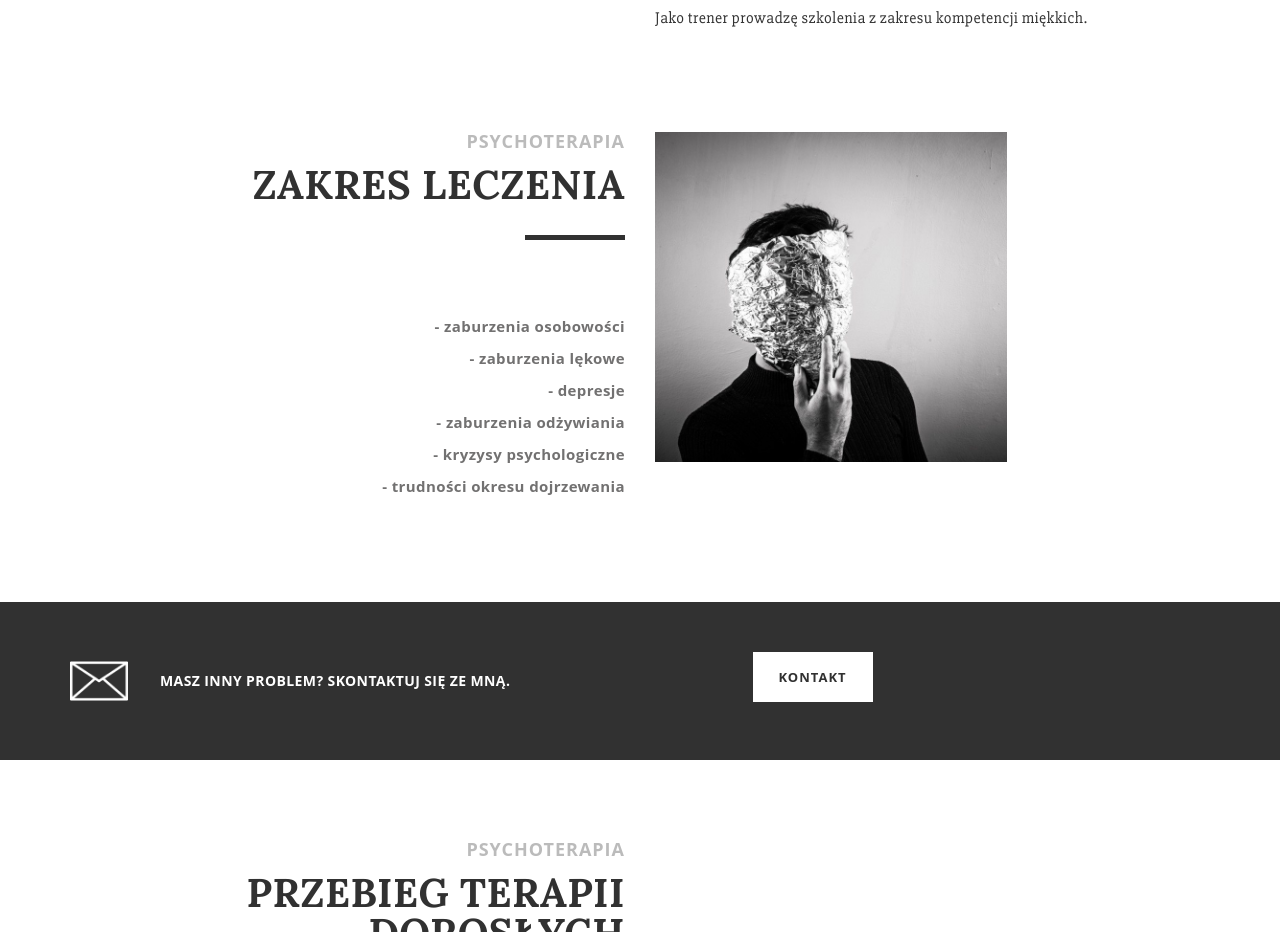
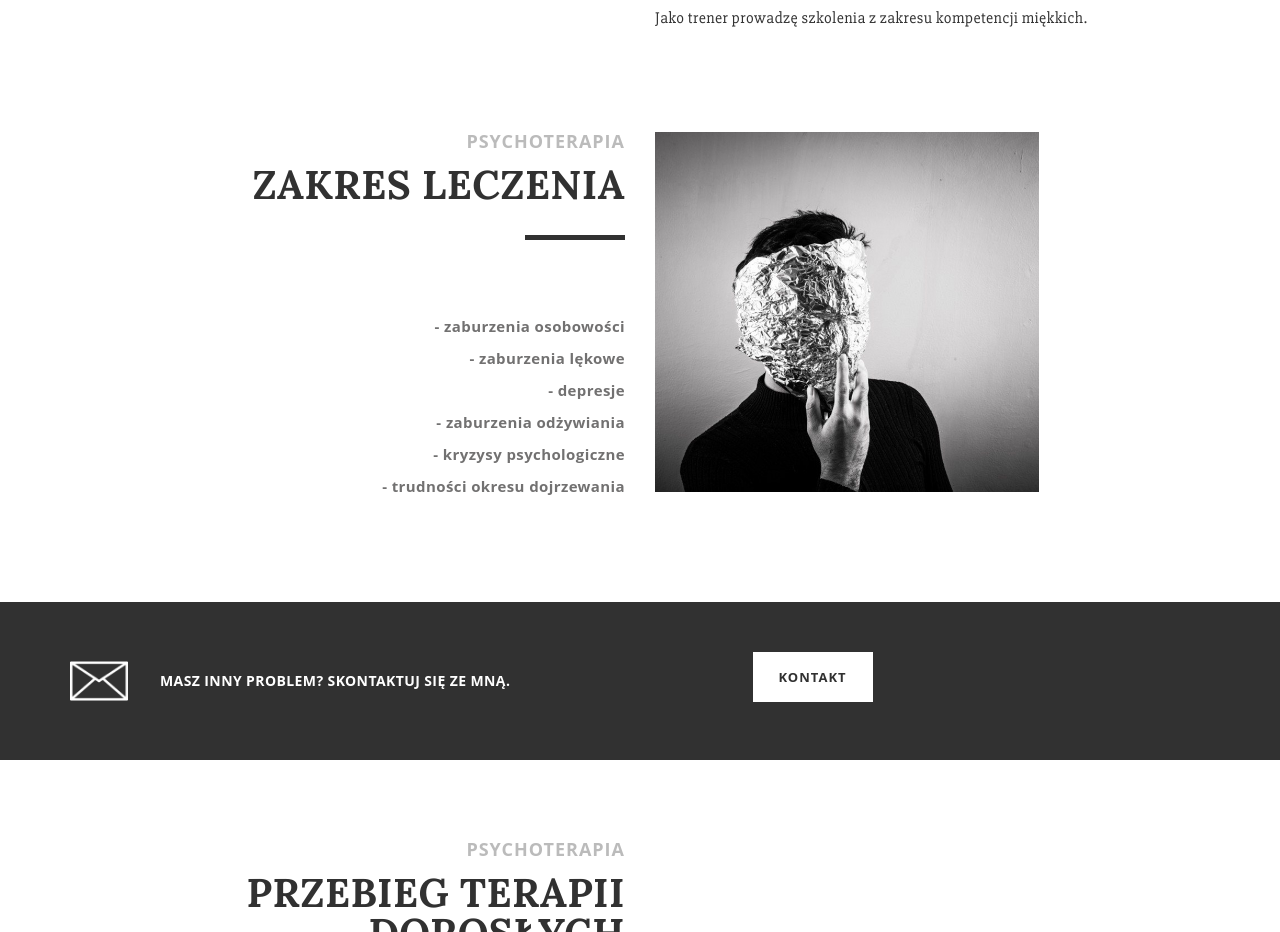
Before and after one commit to kingagawluz/psychoterapia-gawlas-pl, a plain HTML site: page index.html in a window 1280 px wide. Shown: the part 840-1772 px from the top of the page. Drawn offline with Linux system fonts and the light colour scheme; a web font is replaced by a local one.

Commit message:
Update index.html

```diff
--- a/index.html
+++ b/index.html
@@ -157,7 +157,7 @@
 				</div>
 
 				<div class="col-sm-6">
-				<img src="images/psychoterapia.jpg" height="330">
+				<img src="images/psychoterapia.jpg" height="360">
 				</div>
 			</div>
 
```
